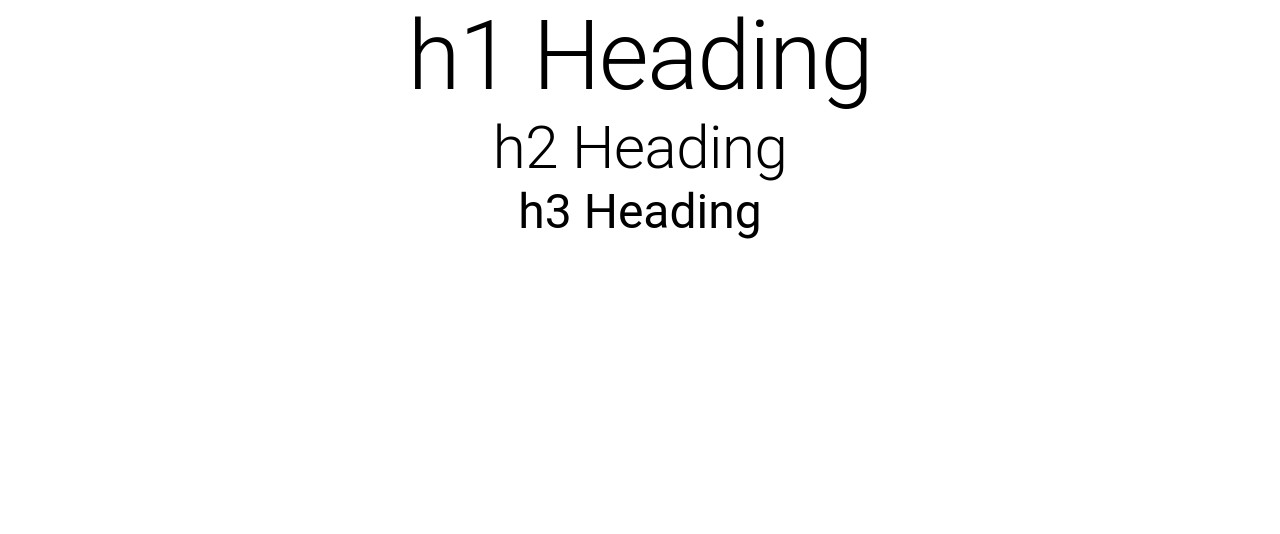
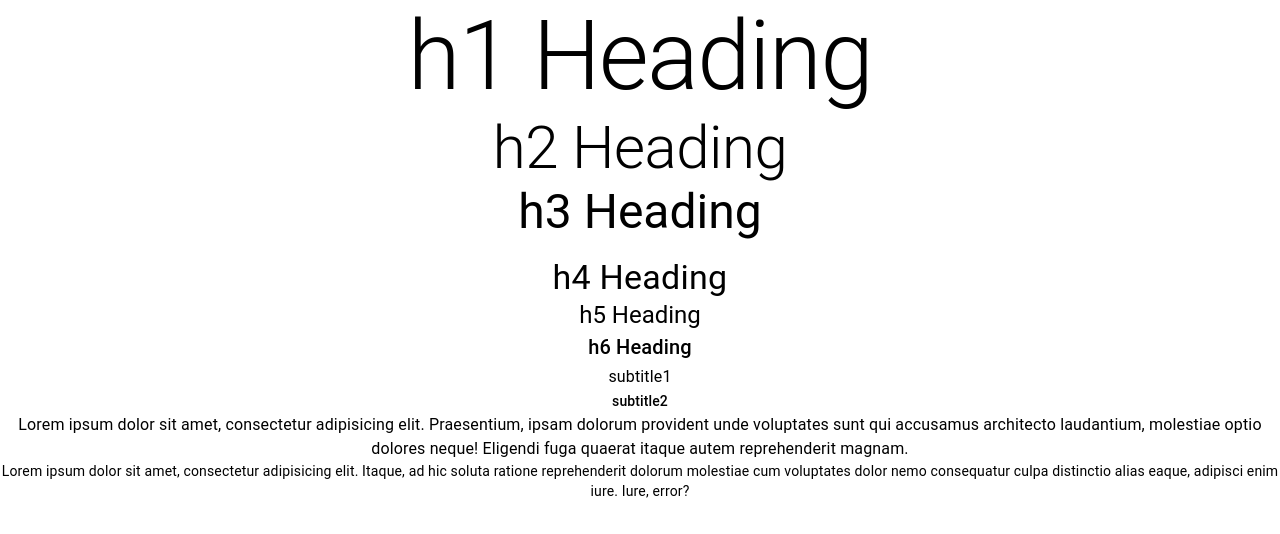
Before and after one commit to jomkv/mui-demo, a React (Create React App) app: page / in a window 1280 px wide. Shown: the top 534 px of the page. Built offline with nearby package versions, Linux system fonts and the light colour scheme.

Commit message:
feat: typography with variants

```diff
--- a/src/components/MuiTypography.tsx
+++ b/src/components/MuiTypography.tsx
@@ -3,9 +3,21 @@ import { Typography } from "@mui/material"
 export const MuiTypography = () => {
   return (
     <>
+      {/* headings */}
       <Typography variant="h1">h1 Heading</Typography>
       <Typography variant="h2">h2 Heading</Typography>
-      <Typography variant="h3">h3 Heading</Typography>
+      <Typography variant="h3" component="h1" gutterBottom>h3 Heading</Typography>
+      <Typography variant="h4">h4 Heading</Typography>
+      <Typography variant="h5">h5 Heading</Typography>
+      <Typography variant="h6">h6 Heading</Typography>
+
+      {/* subtitles */}
+      <Typography variant="subtitle1">subtitle1</Typography>
+      <Typography variant="subtitle2">subtitle2</Typography>
+
+      {/* body text */}
+      <Typography variant="body1">Lorem ipsum dolor sit amet, consectetur adipisicing elit. Praesentium, ipsam dolorum provident unde voluptates sunt qui accusamus architecto laudantium, molestiae optio dolores neque! Eligendi fuga quaerat itaque autem reprehenderit magnam.</Typography>
+      <Typography variant="body2">Lorem ipsum dolor sit amet, consectetur adipisicing elit. Itaque, ad hic soluta ratione reprehenderit dolorum molestiae cum voluptates dolor nemo consequatur culpa distinctio alias eaque, adipisci enim iure. Iure, error?</Typography>
     </>
   )
 }
```
